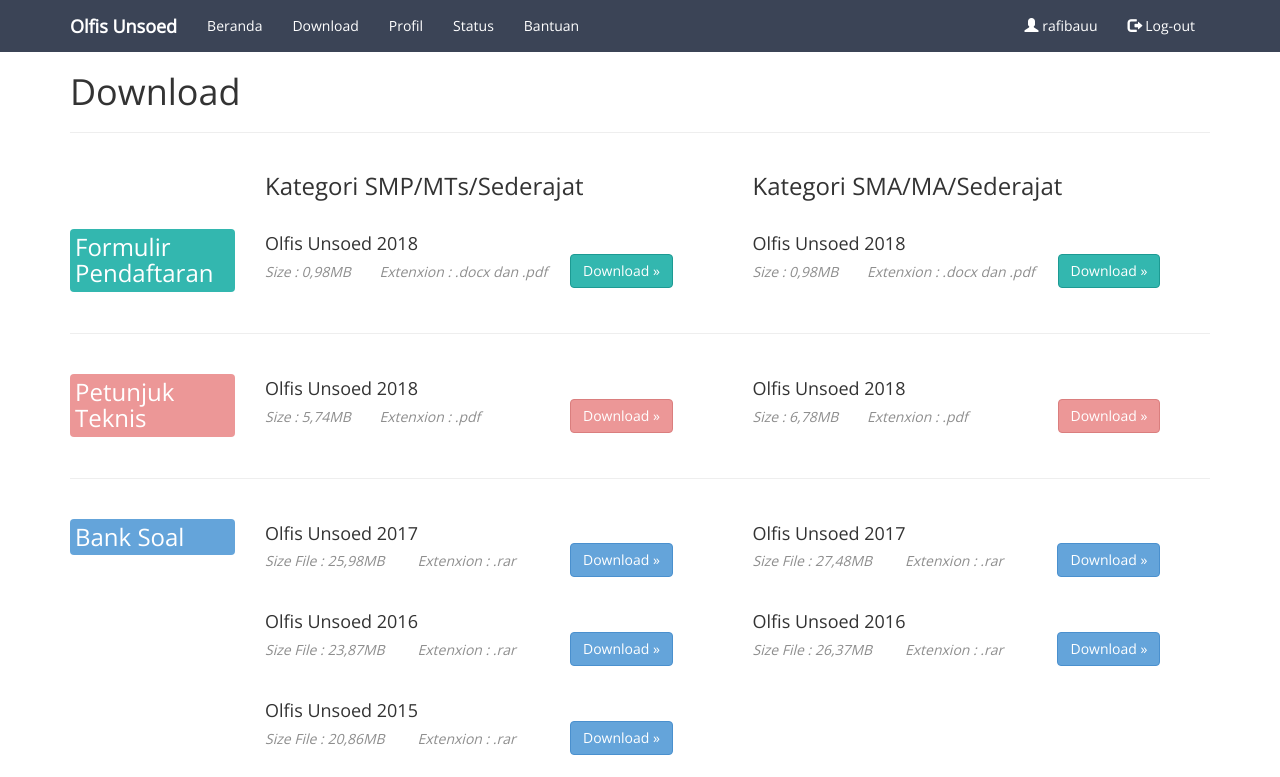
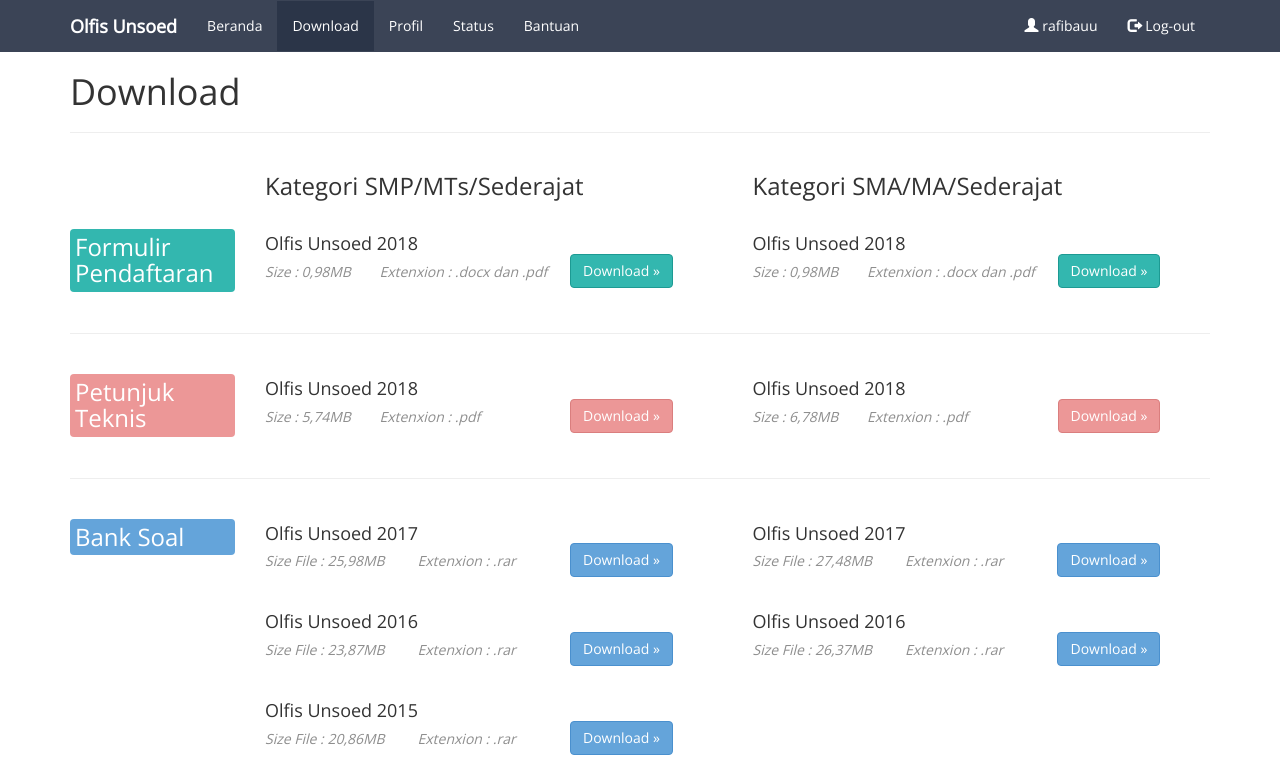
Before and after one commit to rafibauu/1-olfis, a plain HTML site: page download/index.html in a window 1280 px wide. Shown: the top 777 px of the page. Drawn offline with nearby package versions, Linux system fonts and the light colour scheme.

Commit message:
Update index.html

```diff
--- a/download/index.html
+++ b/download/index.html
@@ -42,7 +42,7 @@
                 <div class="collapse navbar-collapse" id="myNavbar">
                     <ul class="nav navbar-nav">
                         <li><a href="https://rafibauu.github.io/1-olfis/index.html">Beranda <span class="sr-only">(current)</span></a></li>
-                        <li><a href="https://rafibauu.github.io/1-olfis/download">Download</a></li>
+                        <li class="active"><a href="https://rafibauu.github.io/1-olfis/download">Download</a></li>
                         <li><a href="https://rafibauu.github.io/1-olfis/profil">Profil</a></li>
                         <li><a href="https://rafibauu.github.io/1-olfis/status">Status</a></li>
                         <li><a href="https://rafibauu.github.io/1-olfis/bantuan">Bantuan</a></li>
```
